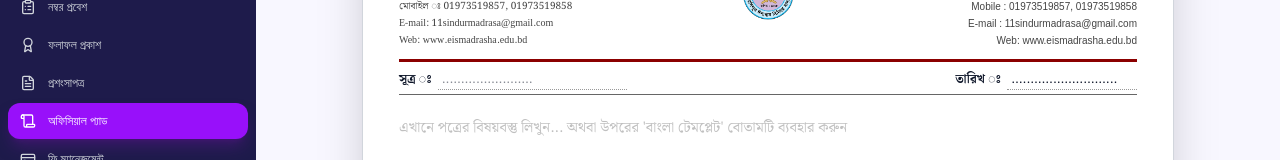
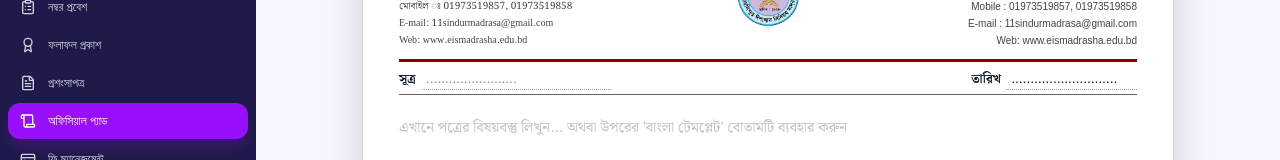
Before and after one commit to shantonudebnath/College-Management-System, a Next.js app: page /admin/pad in a window 1280 px wide. Shown: the part 312-472 px from the top of the page. Built offline with nearby package versions, Linux system fonts and the light colour scheme; no server answers; the database is empty.

Commit message:
fix: pad — logo 120px, remove khanda-ta after sutro/tarikh

```diff
--- a/src/app/admin/pad/page.tsx
+++ b/src/app/admin/pad/page.tsx
@@ -60,7 +60,7 @@ body{font-family:'Noto Serif Bengali','Vrinda','Nirmala UI',serif;color:#000;bac
     <div class="nm-bn">${COLLEGE_INFO.nameBn}</div>
     <div class="addr">ডাকঘর- মঠেখোলা, উপজেলা-পাকুন্দিয়া, জেলা- কিশোরগঞ্জ।<br>স্থাপিত ঃ ${COLLEGE_INFO.established}ইং, ইআইআইএন- ${COLLEGE_INFO.eiin}<br>মোবাইল ঃ ${COLLEGE_INFO.phone}<br>E-mail: ${COLLEGE_INFO.email}<br>Web: ${COLLEGE_INFO.website}</div>
   </td>
-  <td class="col-logo">${logoSrc ? `<img src="${logoSrc}" style="width:100px;height:100px;object-fit:contain;display:block;margin:0 auto">` : ''}</td>
+  <td class="col-logo">${logoSrc ? `<img src="${logoSrc}" style="width:120px;height:120px;object-fit:contain;display:block;margin:0 auto">` : ''}</td>
   <td class="col-en">
     <div class="nm-en">${COLLEGE_INFO.name.toUpperCase()}</div>
     <div class="addr">Post : Mathkhola, Upazila : Pakundia, Dist-Kishoregonj<br>ESTD : ${COLLEGE_INFO.establishedEn}, EIIN-${COLLEGE_INFO.eiin}<br>Mobile : ${COLLEGE_INFO.phone}<br>E-mail : ${COLLEGE_INFO.email}<br>Web: ${COLLEGE_INFO.website}</div>
@@ -68,7 +68,7 @@ body{font-family:'Noto Serif Bengali','Vrinda','Nirmala UI',serif;color:#000;bac
 </tr>
 </table>
 <hr class="divline">
-<table class="sr"><tr><td>সূত্র ঃ ${sutro || '................................'}</td><td style="text-align:right">তারিখ ঃ ${fmtDate(tarikh)}</td></tr></table>
+<table class="sr"><tr><td>সূত্র ${sutro || '................................'}</td><td style="text-align:right">তারিখ ${fmtDate(tarikh)}</td></tr></table>
 <div class="body">${body}</div>
 <script>
 window.addEventListener('load',function(){
@@ -234,7 +234,7 @@ export default function AdminPadPage() {
               {/* Logo */}
               <div className="lh-cell" style={{ display: 'flex', alignItems: 'center', justifyContent: 'center' }}>
                 {/* eslint-disable-next-line @next/next/no-img-element */}
-                <img src="/logo.png" alt="" style={{ width: '100px', height: '100px', objectFit: 'contain', display: 'block' }} />
+                <img src="/logo.png" alt="" style={{ width: '120px', height: '120px', objectFit: 'contain', display: 'block' }} />
               </div>
 
               {/* English */}
@@ -257,12 +257,12 @@ export default function AdminPadPage() {
             {/* সূত্র / তারিখ */}
             <div style={{ display: 'flex', justifyContent: 'space-between', alignItems: 'center', padding: '5px 0 4px', borderBottom: '1px solid #666', marginTop: '3px', fontSize: '9.5pt', fontFamily: "'Noto Serif Bengali','Vrinda',serif" }}>
               <div style={{ display: 'flex', alignItems: 'center', gap: '6px' }}>
-                <span style={{ fontWeight: 700 }}>সূত্র ঃ</span>
+                <span style={{ fontWeight: 700 }}>সূত্র</span>
                 <input value={sutro} onChange={e => setSutro(e.target.value)} placeholder="........................"
                   style={{ outline: 'none', background: 'transparent', border: 'none', borderBottom: '1px dotted #999', minWidth: '150px', padding: '0 4px', fontSize: '9.5pt', fontFamily: "'Noto Serif Bengali','Vrinda',serif" }} />
               </div>
               <div style={{ display: 'flex', alignItems: 'center', gap: '6px' }}>
-                <span style={{ fontWeight: 700 }}>তারিখ ঃ</span>
+                <span style={{ fontWeight: 700 }}>তারিখ</span>
                 <div style={{ position: 'relative' }}>
                   <input type="date" value={tarikh} onChange={e => setTarikh(e.target.value)}
                     style={{ position: 'absolute', inset: 0, opacity: 0, cursor: 'pointer', width: '100%', border: 'none', outline: 'none' }} />
```
